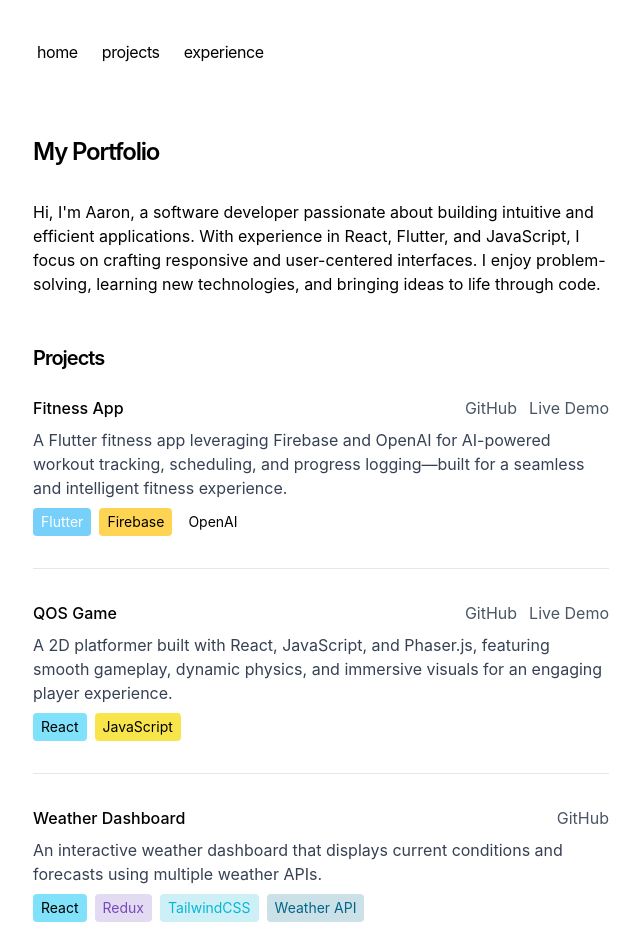
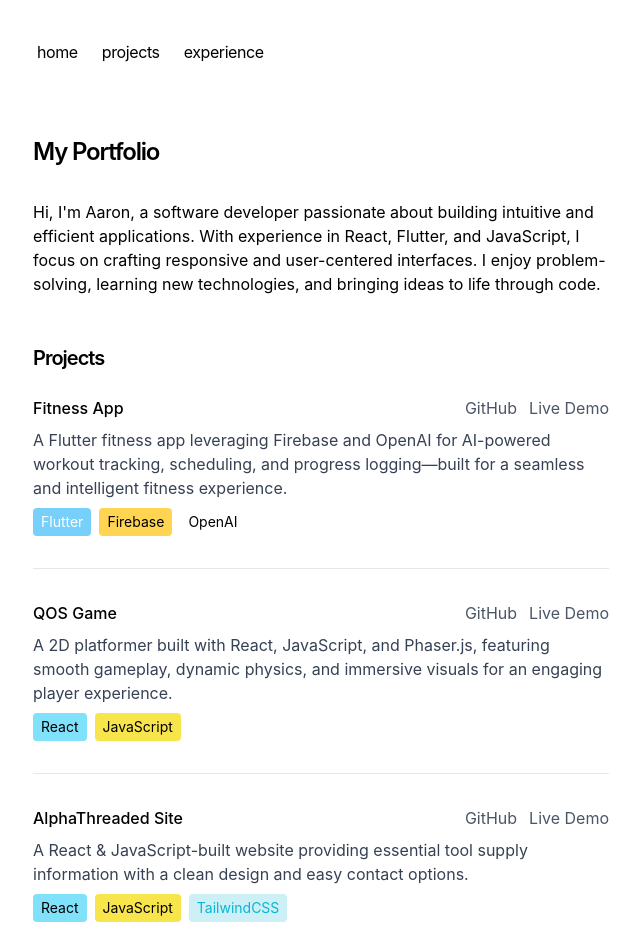
Before and after one commit to gonzaleza61/aaronportfolio, a Next.js app: page / in a window 1280 px wide. Shown: the top 952 px of the page, without its empty margins (319-959 px from the left). Built offline with nearby package versions, Linux system fonts and the light colour scheme.

Commit message:
alphathreaded data

```diff
--- a/app/data/projects.ts
+++ b/app/data/projects.ts
@@ -25,10 +25,11 @@ export const projects: Project[] = [
     link: "https://queenofswordsphaser.vercel.app/",
   },
   {
-    title: "Weather Dashboard",
+    title: "AlphaThreaded Site",
     description:
-      "An interactive weather dashboard that displays current conditions and forecasts using multiple weather APIs.",
-    technologies: ["React", "Redux", "TailwindCSS", "Weather API"],
-    github: "https://github.com/username/weather-dashboard",
+      "A React & JavaScript-built website providing essential tool supply information with a clean design and easy contact options.",
+    technologies: ["React", "JavaScript", "TailwindCSS"],
+    github: "https://github.com/gonzaleza61/alphathreaded",
+    link: "https://alphathreaded.vercel.app/",
   },
 ];
```
